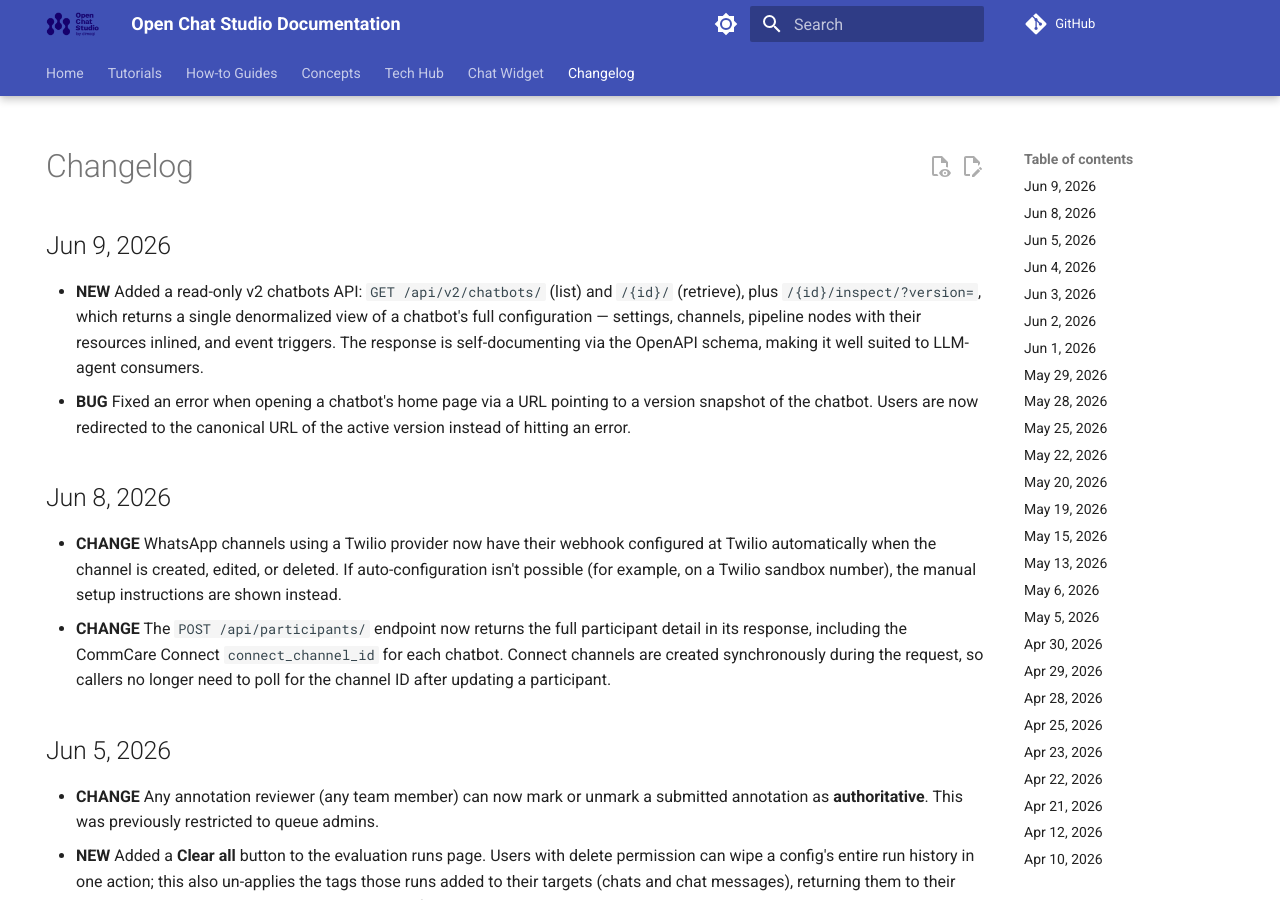
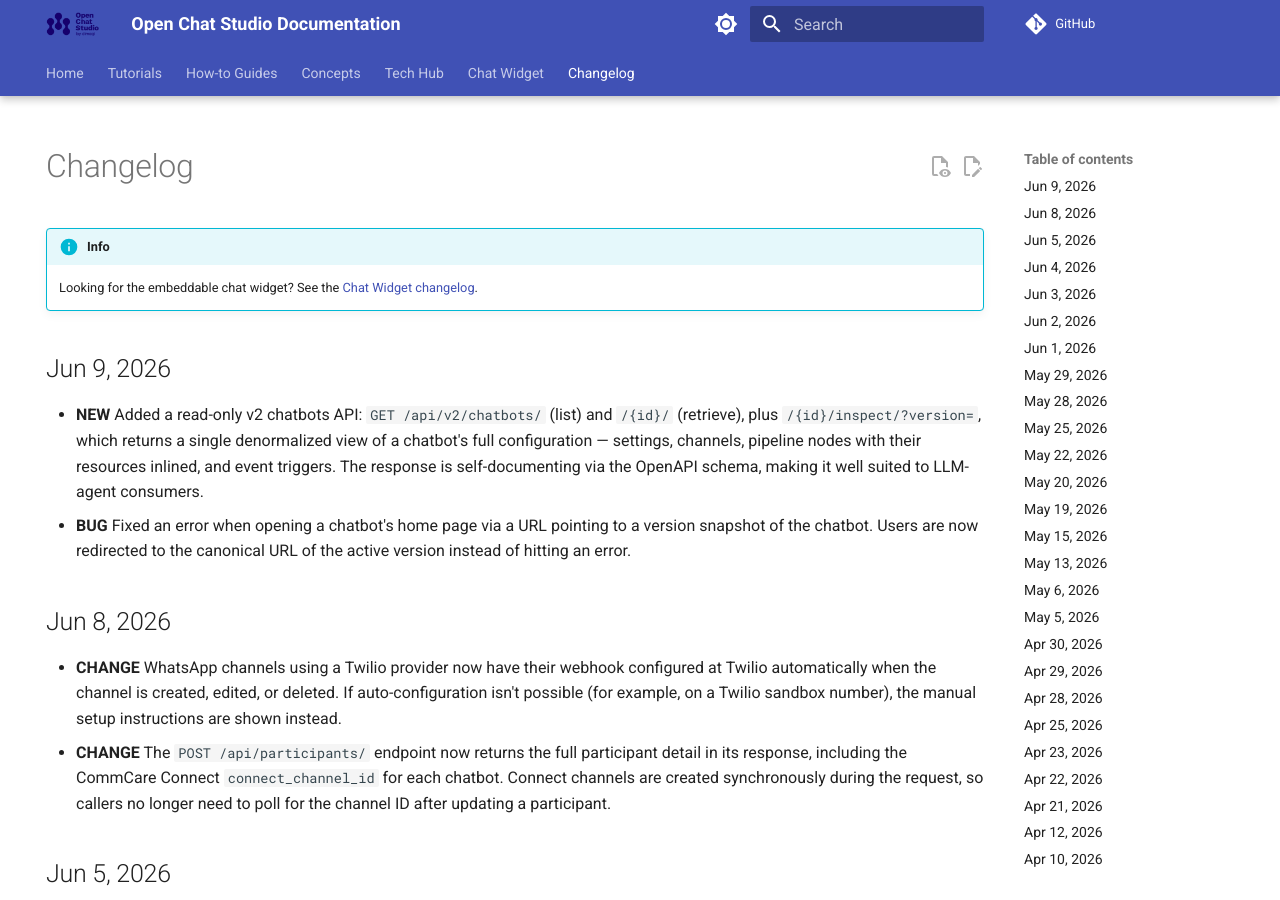
Before and after one commit to dimagi/open-chat-studio-docs, an MkDocs documentation site: the page built from docs/changelog.md, in a window 1280 px wide and 900 px high. Built offline with MkDocs 1.6.1 and Material for MkDocs 9.7.7, drawn with Linux system fonts in a browser that asks for light colours; a script that is not in the unit is left out; comment, search, counter and statistics services are not loaded.

Commit message:
Link main changelog to widget changelog
Co-Authored-By: Claude Opus 4.8 (1M context) <noreply@anthropic.com>

```diff
--- a/docs/changelog.md
+++ b/docs/changelog.md
@@ -4,6 +4,11 @@ hide:
 ---
 
 # Changelog
+
+!!! info
+
+    Looking for the embeddable chat widget? See the [Chat Widget changelog](chat_widget/changelog.md).
+
 ## Jun 9, 2026
 * **NEW** Added a read-only v2 chatbots API: `GET /api/v2/chatbots/` (list) and `/{id}/` (retrieve), plus `/{id}/inspect/?version=`, which returns a single denormalized view of a chatbot's full configuration — settings, channels, pipeline nodes with their resources inlined, and event triggers. The response is self-documenting via the OpenAPI schema, making it well suited to LLM-agent consumers.
 * **BUG** Fixed an error when opening a chatbot's home page via a URL pointing to a version snapshot of the chatbot. Users are now redirected to the canonical URL of the active version instead of hitting an error.
```
